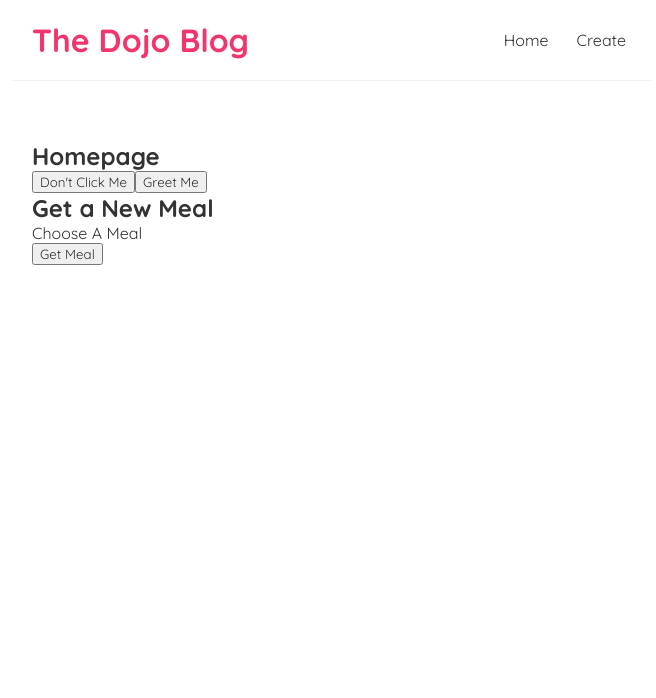
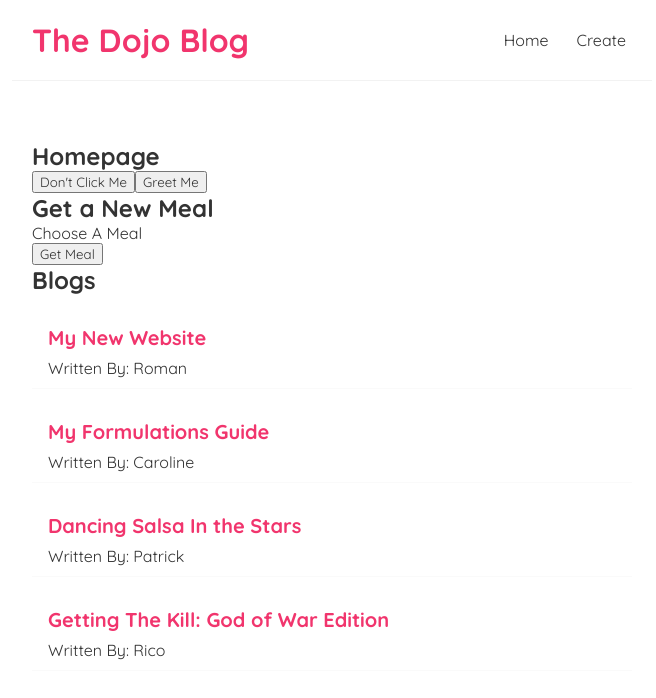
Before and after one commit to romannjoroge/ReactTutorial, a React (Create React App) app: page / in a window 1280 px wide. Shown: the top 698 px of the page, without its empty margins (308-964 px from the left). Built offline with nearby package versions, Linux system fonts and the light colour scheme.

Commit message:
Working with lists of data

```diff
--- a/src/Content.css
+++ b/src/Content.css
@@ -3,3 +3,18 @@
     margin: 40px auto;
     padding: 20px;
   }
+
+  /* blog previews / list */
+.blog-preview {
+  padding: 10px 16px;
+  margin: 20px 0;
+  border-bottom: 1px solid #fafafa;
+}
+.blog-preview:hover {
+  box-shadow: 1px 3px 5px rgba(0,0,0,0.1);
+}
+.blog-preview h2 {
+  font-size: 20px;
+  color: #f1356d;
+  margin-bottom: 8px;
+}
--- a/src/Home.js
+++ b/src/Home.js
@@ -2,6 +2,14 @@
 
 function Home(){
     const [meal, setMeal] = useState('Choose A Meal');
+    const [blogs, setBlogs] = useState(
+        [
+            {title: 'My New Website', body: 'lorem ipsum...', author: 'Roman', id: 1},
+            {title: 'My Formulations Guide', body: 'lorem ipsum...', author: 'Caroline', id: 2},
+            {title: 'Dancing Salsa In the Stars', body: 'lorem ipsum...', author: 'Patrick', id: 3},
+            {title: 'Getting The Kill: God of War Edition', body: 'lorem ipsum...', author: 'Rico', id: 4},
+        ]
+    );
 
     function clickEvent(){
         console.log("I'm ticklish stop clicking me");
@@ -26,6 +34,15 @@
             <h2>Get a New Meal</h2>
             <p>{ meal }</p>
             <button onClick={ changeMeal }>Get Meal</button>
+            <h2>Blogs</h2>
+            <div className="blogs">
+                { blogs.map((blog) => (
+                    <div className="blog-preview" key = {blog.id}>
+                        <h2>{ blog.title }</h2>
+                        <p>Written By: { blog.author }</p>
+                    </div>
+                ))}
+            </div>
         </div>
     );
 }
```
